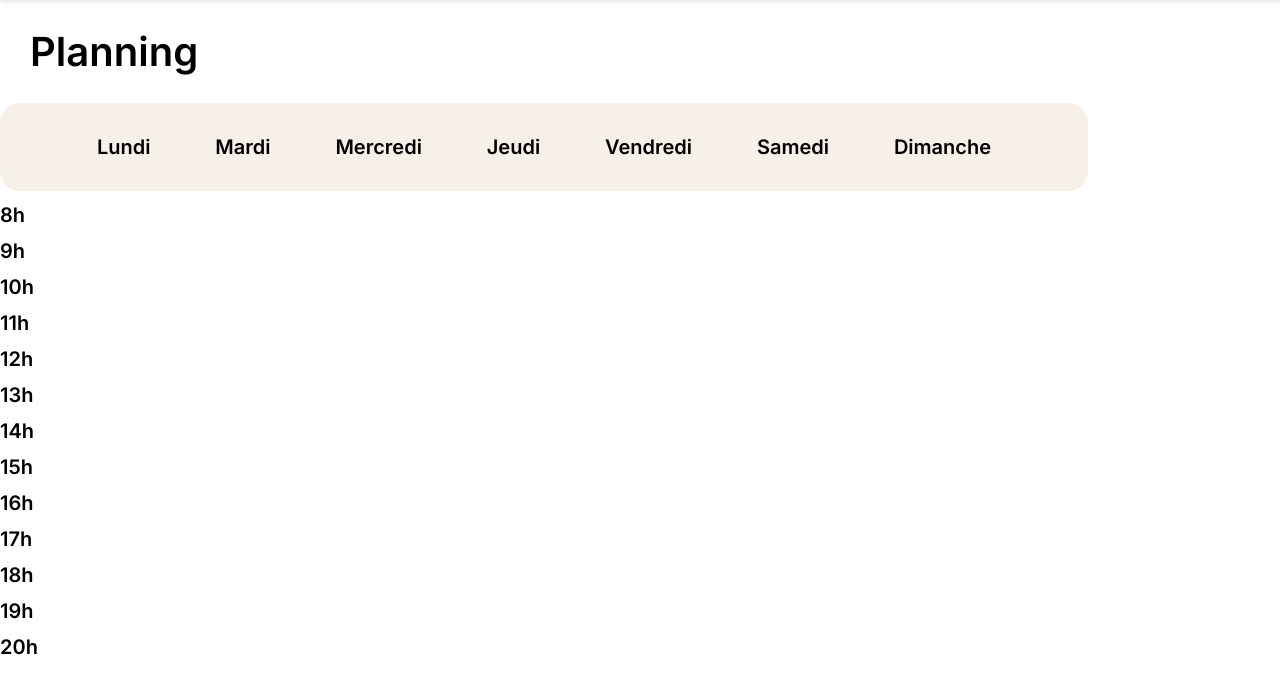
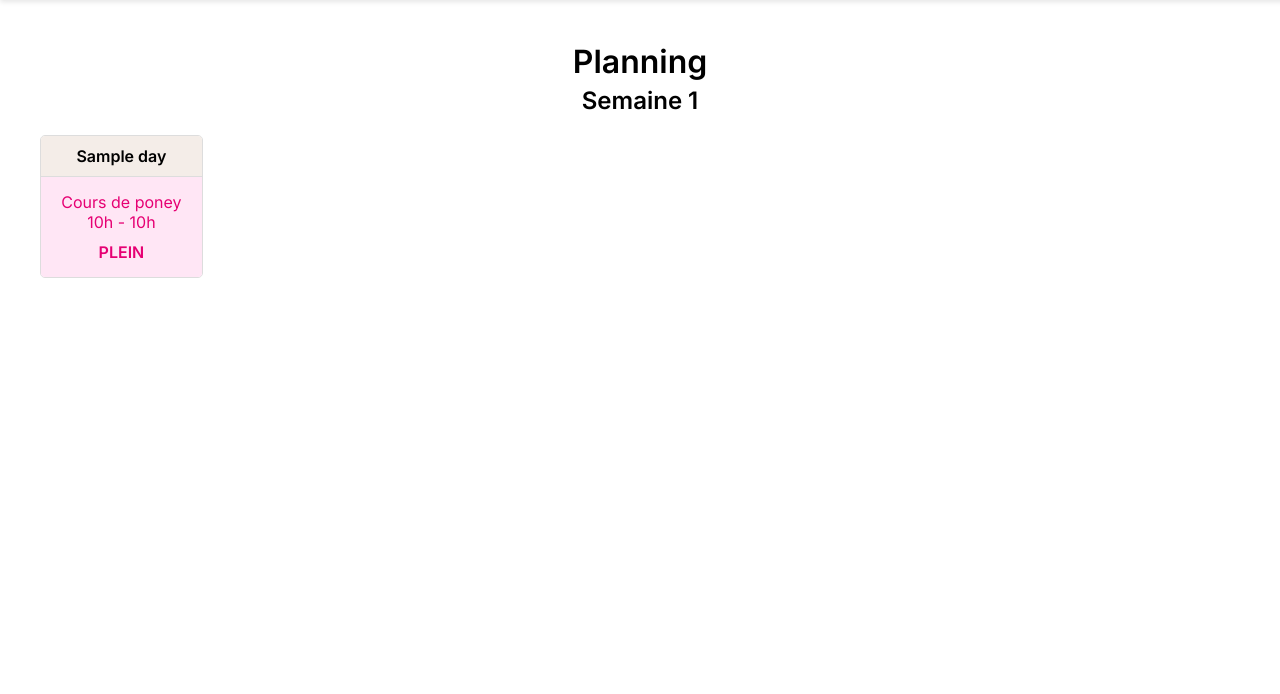
Before and after one commit to ugo-dominguez/sae-poney, a Django app: template planning/templates/planning.html in a window 1280 px wide. Shown: the part 66-760 px from the top of the page. Run offline with Django 5.2, Linux system fonts and the light colour scheme; the template is opened without the code that fills it: most values are stand-ins (such as "Sample title", 1, 10 or a date in 2020).

Commit message:
add courses to planning

```diff
--- a/planning/static/style-planning.css
+++ b/planning/static/style-planning.css
@@ -1,28 +1,87 @@
-.plan {
-    font-weight: bold;
-    font-size: 40px;
-    padding-left: 30px;
+.planning {
+    padding: 20px;
+    text-align: center;
 }
 
-.jours {
-    font-size: 20px;
-    font-weight: bold;
-    padding: 4vh;
-    display: flex;
-    justify-content: space-evenly;
-    align-items: center;
-    width: 80vw;
-    background-color: #f6f0e9;
-    border-radius: 20px;
+.planning h1 {
+    font-size: 2em;
+    margin-bottom: 5px;
 }
 
-.heures {
-    font-size: 20px;
+.planning h2 {
+    font-size: 1.5em;
+    margin-top: 0;
+    margin-bottom: 20px;
+}
+
+.week {
+    display: grid;
+    grid-template-columns: repeat(7, 1fr);
+    gap: 10px;
+    margin: 0 auto;
+    max-width: 1200px;
+}
+
+.day {
+    background-color: #fff;
+    border: 1px solid #ddd;
+    border-radius: 5px;
+    overflow: hidden;
+    text-align: left;
+}
+
+.day-header {
+    background-color: #f4ede8;
+    padding: 10px;
     font-weight: bold;
-    padding: 0px;
-    justify-content: space-evenly;
+    text-align: center;
+}
+
+.course {
+    text-align: center;
+    padding: 15px;
+    border-top: 1px solid #ddd;
     display: flex;
     flex-direction: column;
-    flex-wrap: wrap;
-    height: 60vh;
+    align-items: center;
 }
+
+.course p {
+    margin: 0 0 10px;
+}
+
+.book {
+    border: none;
+    padding: 8px 12px;
+    border-radius: 5px;
+    cursor: pointer;
+    font-size: 0.9rem;
+}
+
+.book:hover {
+    opacity: 0.9;
+}
+
+.available button {
+    background-color: #a992f4;
+    color: white;
+}
+
+.full {
+    background-color: #ffe6f5;
+    color: #e60073;
+    text-align: center;
+}
+
+.full span {
+    font-weight: bold;
+}
+
+.reserved {
+    background-color: #c2f3d4;
+}
+
+.reserved button {
+    background-color: #6bcf8d;
+    color: white;
+}
--- a/planning/templates/planning.html
+++ b/planning/templates/planning.html
@@ -1,5 +1,6 @@
 {% extends "base-header.html" %}
 {% load static %}
+{% load planning_filters %}
 {% block title %} Planning {% endblock %}
 
 {% block styles %}
@@ -7,31 +8,46 @@
 {% endblock %}
 
 {% block content %}
-<main>
-    <h1 class="plan">Planning</h1>
-    <div class="jours">
-        <span>Lundi</span>
-        <span>Mardi</span>
-        <span>Mercredi</span>
-        <span>Jeudi</span>
-        <span>Vendredi</span>
-        <span>Samedi</span>
-        <span>Dimanche</span>
+<div class="planning">
+    <h1>Planning</h1>
+    <h2>Semaine {{ week_number }}</h2>
+    <div class="week">
+        {% for day, courses in week_planning.items %}
+            <div class="day">
+                <div class="day-header">{{ day }}</div>
+                {% for course in courses %}
+                    {% if course.nb_inscriptions >= course.nbPersMax %}
+                        <div class="course full">
+                            <p>Cours de poney {{ course.dateCou|hour }}h - {{ course.dateCou|hour:course.duree }}h</p>
+                            <span>PLEIN</span>
+                        </div>
+                    {% else %}
+                        <div class="course available">
+                            <p>Cours de poney {{ course.dateCou|hour }}h - {{ course.dateCou|hour:course.duree }}h</p>
+                            <button class="book">Réserver</button>
+                        </div>
+                    {% endif %}
+                {% endfor %}
+            </div>
+        {% endfor %}
+
+        <!--
+        <div class="course available">
+            <p>Cours de poney 8h - 9h</p>
+            <button>Réserver</button>
+        </div>
+
+        <div class="course full">
+            <p>Cours de poney 14h - 16h</p>
+            <span>PLEIN</span>
+        </div>
+
+        <div class="course reserved">
+            <p>Cours de poney 13h - 15h</p>
+            <button>Annuler la réservation</button>
+        </div>
+        -->
+
     </div>
-    <div class="heures">
-        <span>8h</span>
-        <span>9h</span>
-        <span>10h</span>
-        <span>11h</span>
-        <span>12h</span>
-        <span>13h</span>
-        <span>14h</span>
-        <span>15h</span>
-        <span>16h</span>
-        <span>17h</span>
-        <span>18h</span>
-        <span>19h</span>
-        <span>20h</span>
-    </div>
-</main>
+  </div>
 {% endblock %}
--- /dev/null
+++ b/planning/templatetags/planning_filters.py
@@ -0,0 +1,9 @@
+from django import template
+
+
+register = template.Library()
+
+
+@register.filter
+def hour(date, duree=0):
+    return date.hour + duree
```
Also changed, not shown: home/models.py (+34 -0 lines), planning/views.py (+16 -2 lines), planning/templatetags/__init__.py (added).
